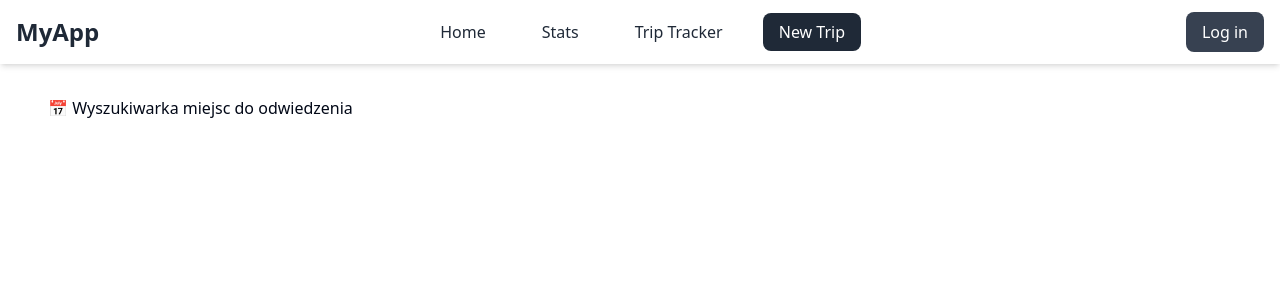
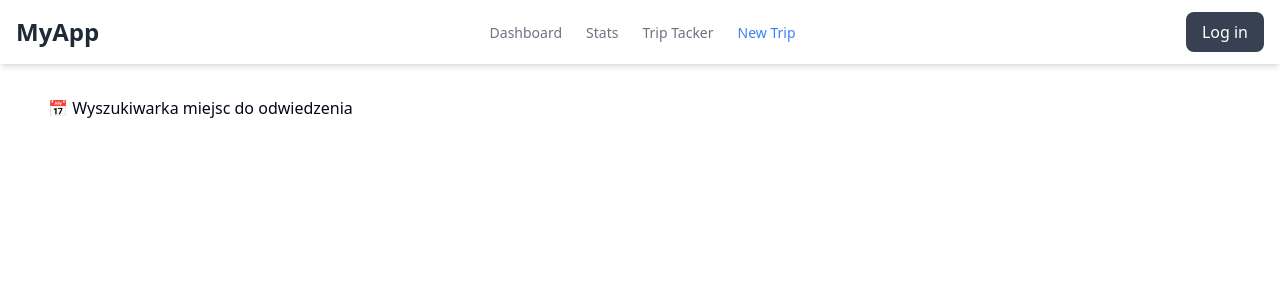
Before and after one commit to magdaf41/Travel-App, a React (Vite) app: page /new-trip in a window 1280 px wide. Shown: the top 300 px of the page. Built offline with nearby package versions, Linux system fonts and the light colour scheme.

Commit message:
fix: improvements after CR

```diff
--- a/src/App.tsx
+++ b/src/App.tsx
@@ -1,9 +1,6 @@
 import { Routes, Route, BrowserRouter } from 'react-router-dom'
 import Layout from './components/layouts/Layout'
-import Stats from './pages/Stats'
-import NewTrip from './pages/NewTrip'
-import TripTracker from './pages/TravelLog'
-import Dashboard from './pages/MainDashboard/Dashboard'
+import ROUTES from './routes/routes'
 
 export default function App() {
 	return (
@@ -11,10 +8,9 @@ export default function App() {
 			<div className='flex flex-col min-h-screen'>
 				<Routes>
 					<Route element={<Layout />}>
-						<Route path='/' element={<Dashboard />} />
-						<Route path='/stats' element={<Stats />} />
-						<Route path='/trip-tracker' element={<TripTracker />} />
-						<Route path='/new-trip' element={<NewTrip />} />
+						{ROUTES.map(({ path, element, label }) => (
+							<Route key={label} path={path} element={element} />
+						))}
 					</Route>
 				</Routes>
 			</div>
--- a/src/components/layouts/Nav/NavItem.tsx
+++ b/src/components/layouts/Nav/NavItem.tsx
@@ -1,20 +1,20 @@
 import clsx from 'clsx'
 import { Link } from 'react-router-dom'
 
-export type NavItemProps = {
+export type Props = {
 	path: string
 	children: string
 	isActive: boolean
 }
 
-const NavItem = ({ path, children, isActive }: NavItemProps) => {
-	const classNameLink = clsx(
-		'px-4 py-2 rounded-lg transition duration-300 ease-in-out',
-		isActive ? 'bg-gray-800 text-white' : 'hover:bg-gray-200'
-	)
+const NavItem = ({ path, children, isActive }: Props) => {
+	const linkClasses = clsx('text-sm font-medium', {
+		'text-blue-500': isActive,
+		'text-gray-500': !isActive,
+	})
 	return (
 		<li>
-			<Link className={classNameLink} to={path}>
+			<Link className={linkClasses} to={path}>
 				{children}
 			</Link>
 		</li>
--- a/src/components/layouts/Nav/NavLinks.tsx
+++ b/src/components/layouts/Nav/NavLinks.tsx
@@ -1,13 +1,7 @@
 import { useLocation } from 'react-router-dom'
 import { useMemo } from 'react'
 import NavItem from './NavItem'
-
-const NAV_LINKS = [
-	{ path: '/', label: 'Home' },
-	{ path: '/stats', label: 'Stats' },
-	{ path: '/trip-tracker', label: 'Trip Tracker' },
-	{ path: '/new-trip', label: 'New Trip' },
-]
+import ROUTES from '@/routes/routes'
 
 const NavLinks = () => {
 	const location = useLocation()
@@ -15,7 +9,7 @@ const NavLinks = () => {
 
 	return (
 		<ul className='flex space-x-6'>
-			{NAV_LINKS.map(({ path, label }) => (
+			{ROUTES.map(({ path, label }) => (
 				<NavItem key={path} path={path} isActive={activePath === path}>
 					{label}
 				</NavItem>
--- a/src/pages/MainDashboard/MapCard/CountriesWithCoordinates.tsx
+++ b/src/pages/MainDashboard/MapCard/CountriesWithCoordinates.tsx
@@ -1,4 +1,4 @@
-import React, { useEffect, useState } from 'react'
+import { useEffect, useState } from 'react'
 import 'leaflet/dist/leaflet.css'
 import { useGetCountriesWithCoordinatesQuery } from '@/api/base.api'
 import { CountryFeature, GeoJSONData } from '@/types/GeoJSON'
@@ -8,17 +8,18 @@ import { SELECTED_COUNTRIES } from './SELECTED_COUNTRIES'
 import ErrorMessage from '@/components/errors/CountriesDataErrorMessage'
 import SelectedCountries from './SelectedCountries'
 
-const CountriesWithCoordinates: React.FC = () => {
+const CountriesWithCoordinates = () => {
 	const { data, error, isLoading } = useGetCountriesWithCoordinatesQuery()
 	const [geoData, setGeoData] = useState<GeoJSONData | null>(null)
 
 	useEffect(() => {
-		if (data?.features) {
-			setGeoData({
-				type: 'FeatureCollection',
-				features: data.features.filter((feature: CountryFeature) => SELECTED_COUNTRIES.has(feature.properties.ADMIN)),
-			})
+		if (!data?.features) {
+			return
 		}
+		setGeoData({
+			type: 'FeatureCollection',
+			features: data.features.filter((feature: CountryFeature) => SELECTED_COUNTRIES.has(feature.properties.ADMIN)),
+		})
 	}, [data])
 
 	if (isLoading) return <LoadingIndicator />
--- a/src/pages/MainDashboard/MapCard/WorldMap.tsx
+++ b/src/pages/MainDashboard/MapCard/WorldMap.tsx
@@ -1,20 +1,16 @@
 import { MapContainer, TileLayer } from 'react-leaflet'
-import 'leaflet/dist/leaflet.css'
 import { LatLngBounds } from 'leaflet'
 import CountriesWithCoordinates from './CountriesWithCoordinates'
 
-const WorldMap: React.FC = () => {
-	const worldBounds = new LatLngBounds([
+const WORLD_BOUNDS = new LatLngBounds([
 	[-90, -180],
 	[90, 180],
 ])
 
-	return (
-		<MapContainer
-			bounds={worldBounds}
-			maxBounds={worldBounds}
-			maxBoundsViscosity={1.0}
-			style={{ height: '100vh', width: '100%' }}>
+const MAP_STYLE = { height: '100vh', width: '100%' }
+
+const WorldMap = () => (
+	<MapContainer bounds={WORLD_BOUNDS} maxBounds={WORLD_BOUNDS} maxBoundsViscosity={1.0} style={MAP_STYLE}>
 		<TileLayer
 			url='https://{s}.tile.openstreetmap.org/{z}/{x}/{y}.png'
 			attribution='&copy; OpenStreetMap contributors'
@@ -22,6 +18,5 @@ const WorldMap: React.FC = () => {
 		<CountriesWithCoordinates />
 	</MapContainer>
 )
-}
 
 export default WorldMap
--- a/src/pages/MainDashboard/StatDashboardCard.tsx
+++ b/src/pages/MainDashboard/StatDashboardCard.tsx
@@ -1,12 +1,12 @@
 import { Card, CardContent, CardHeader, CardTitle } from '@/components/ui/card'
 
-type StatDashboardCardProps = {
+type Props = {
 	title: string
 	value: string | number
 	subtitle: string
 }
 
-const StatDashboardCard = ({ title, value, subtitle }: StatDashboardCardProps) => (
+const StatDashboardCard = ({ title, value, subtitle }: Props) => (
 	<Card>
 		<CardHeader className='flex flex-row items-center justify-between space-y-0 pb-2'>
 			<CardTitle className='text-sm font-medium'>{title}</CardTitle>
--- /dev/null
+++ b/src/routes/routes.tsx
@@ -0,0 +1,13 @@
+import Dashboard from '@/pages/MainDashboard/Dashboard'
+import NewTrip from '@/pages/NewTrip'
+import Stats from '@/pages/Stats'
+import TripTracker from '@/pages/TravelLog'
+
+const ROUTES = [
+	{ path: '/', label: 'Dashboard', element: <Dashboard /> },
+	{ path: '/stats', label: 'Stats', element: <Stats /> },
+	{ path: '/trip-tracker', label: 'Trip Tacker', element: <TripTracker /> },
+	{ path: '/new-trip', label: 'New Trip', element: <NewTrip /> },
+]
+
+export default ROUTES
```
Lines whose indentation alone changed are shown as unchanged.
